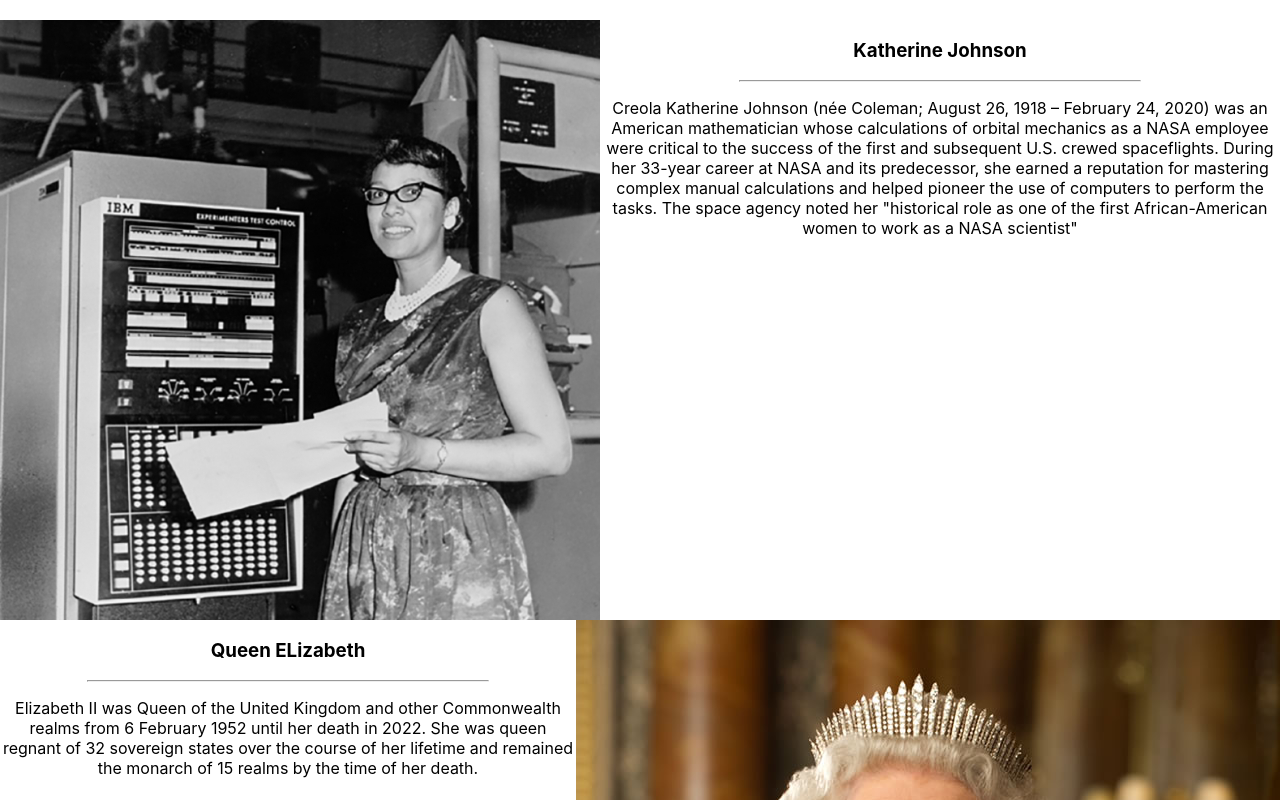
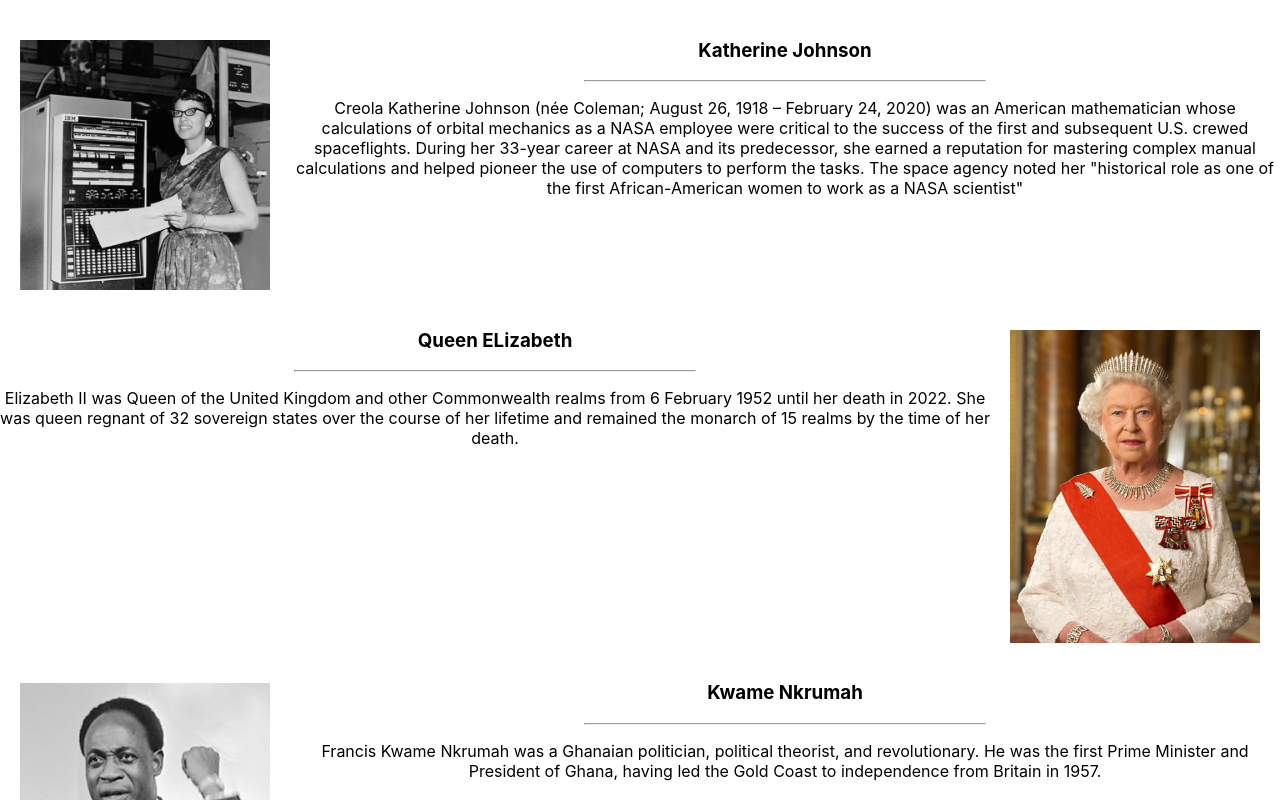
Before and after one commit to kencal20/dbc_reactproject1, a React (Create React App) app: page / in a window 1280 px wide. Shown: the top 800 px of the page. Built offline with nearby package versions, Linux system fonts and the light colour scheme.

Commit message:
sizing of imgs

```diff
--- a/src/styles.css
+++ b/src/styles.css
@@ -3,3 +3,7 @@
     flex-direction:row;
 
 }
+img{
+    width: 250px;
+    margin: 20px;
+}
```
